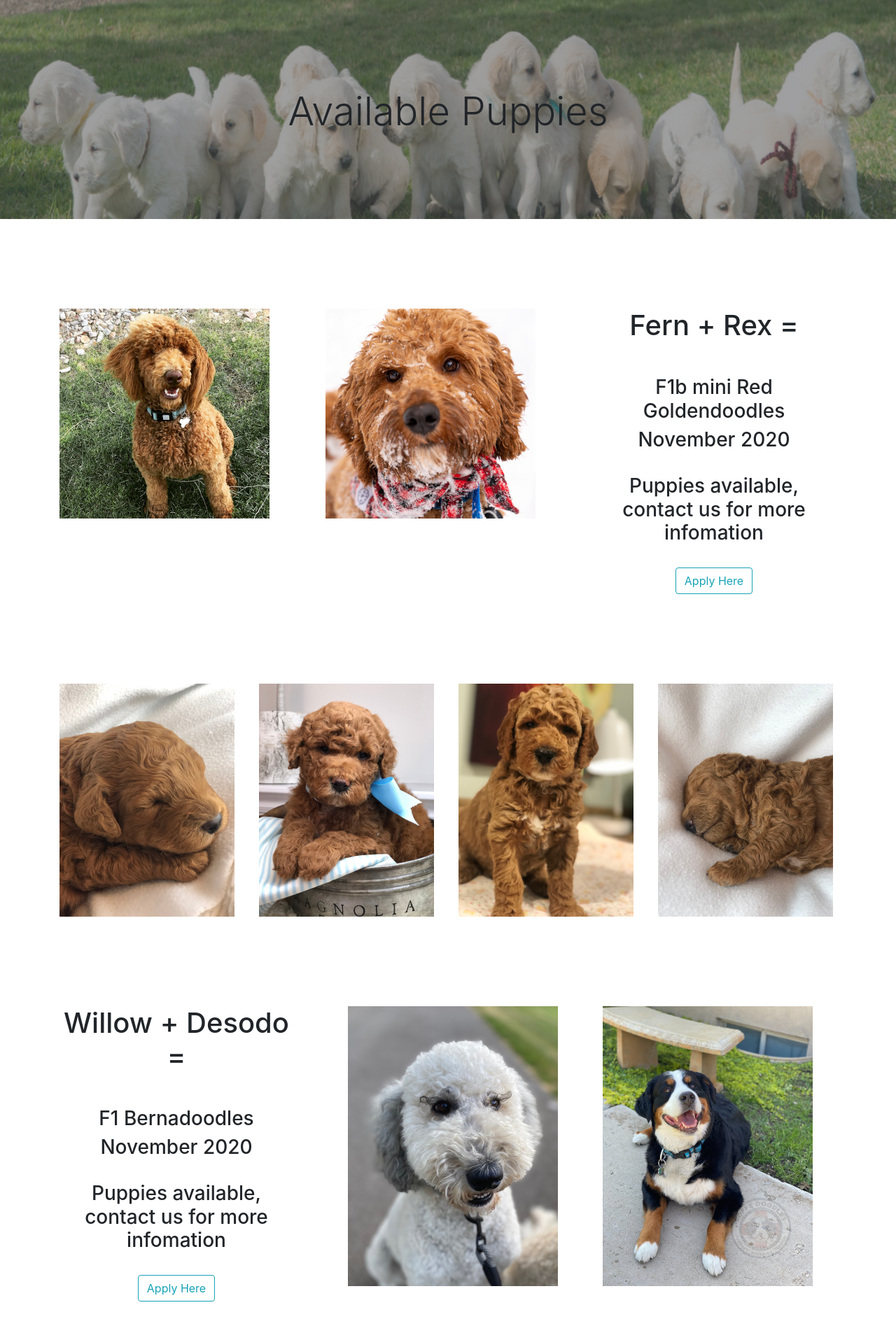
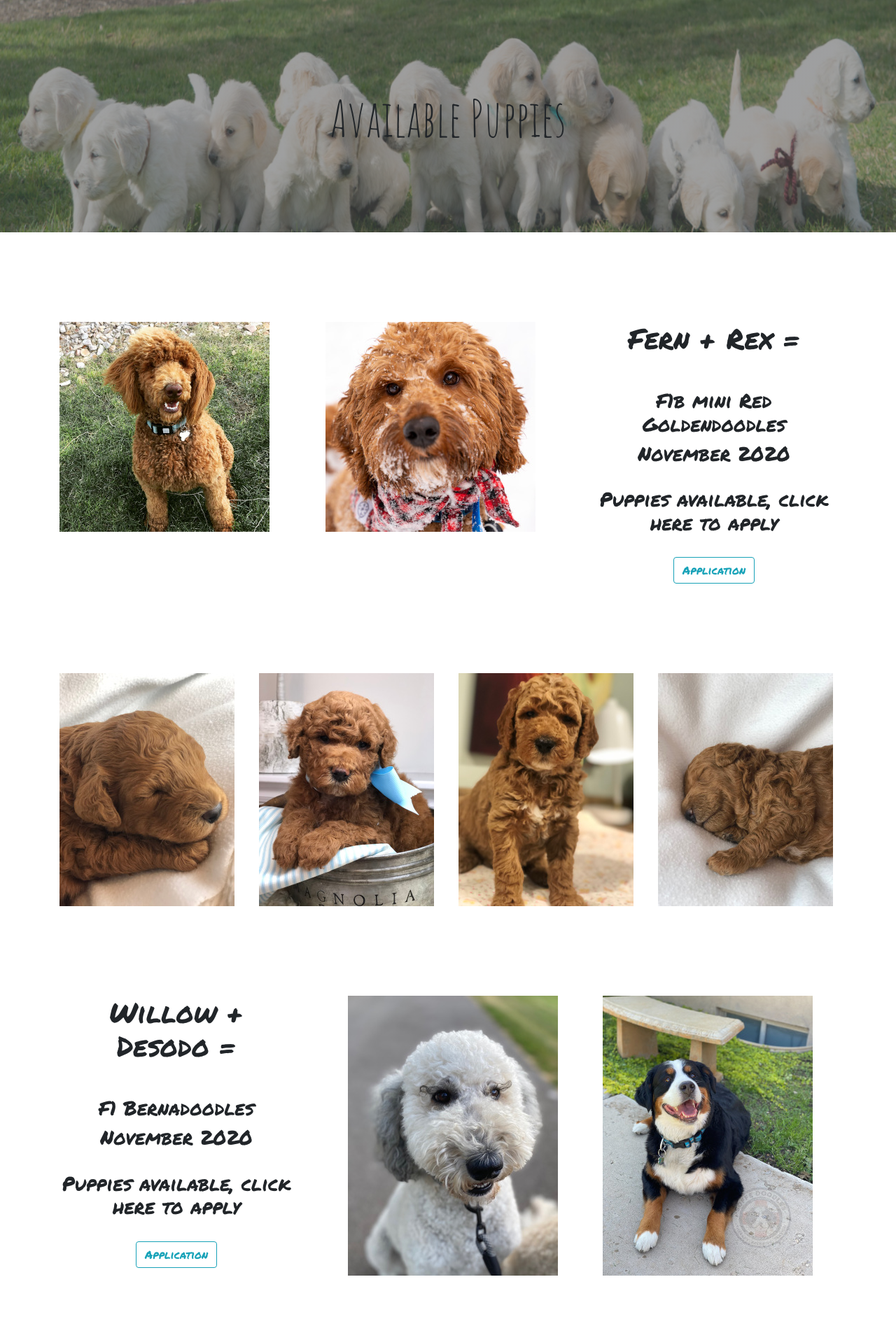
Before and after one commit to benklinton/Soffe-Doodles, a React (Create React App) app: page /avaliable-puppies in a window 1280 px wide. Shown: the part 145-2060 px from the top of the page at 70% size. Built offline with nearby package versions, Linux system fonts and the light colour scheme.

Commit message:
added some fonts onto pages

```diff
--- a/public/index.html
+++ b/public/index.html
@@ -28,7 +28,7 @@
     <link rel="stylesheet" href="https://stackpath.bootstrapcdn.com/bootstrap/4.5.2/css/bootstrap.min.css">
 
     <!--Font Family Link-->
-    <link href="https://fonts.googleapis.com/css2?family=Architects+Daughter&family=Montserrat&display=swap" rel="stylesheet">
+    <link href="https://fonts.googleapis.com/css2?family=Amatic+SC&family=Caveat:wght@700&family=Indie+Flower&family=Permanent+Marker&display=swap" rel="stylesheet">
 
     <!--Font Awesome CDN-->
     <script src="https://use.fontawesome.com/releases/v5.13.0/js/all.js"></script>
--- a/src/components/available puppies/index.js
+++ b/src/components/available puppies/index.js
@@ -26,7 +26,7 @@ function LitterInfo() {
                 <Container className='h-100'>
                     <Row className='h-100 align-items-center'>
                         <div className='col-lg-12'>
-                            <h1 className='display-4 text-black mb-4' style={{ textAlign: 'center' }}> Available Puppies</h1>
+                            <h1 className='mb-4 header-font' style={{ textAlign: 'center' }}> Available Puppies</h1>
                         </div>
 
                     </Row>
@@ -46,8 +46,8 @@ function LitterInfo() {
                             <h1 id='text'>Rex is a handsome 27lbs F1 mini Goldendoodle </h1>
                         </div>
                     </Col>
-                    <Col style={{ textAlign: 'center' }}>
-                        <h1 id="margin-custom" >
+                    <Col style={{ textAlign: 'center' }} className="ap-font1">
+                        <h1 id="margin-custom">
                             Fern + Rex =
                         </h1>
                         <h3 style={{ marginTop: '3rem' }}>
@@ -57,10 +57,10 @@ function LitterInfo() {
                             November 2020
                         </h3>
                         <h3 style={{ marginTop: '2rem' }}>
-                            Puppies available, contact us for more infomation
+                            Puppies available, click here to apply
                         </h3>
                         <br></br>
-                        <Button variant="outline-info" href="/application">Apply Here</Button>
+                        <Button variant="outline-info" href="/application">Application</Button>
                     </Col>
                 </Row>
                 <Row>
@@ -78,7 +78,7 @@ function LitterInfo() {
                     </Col>
                 </Row>
                 <Row>
-                    <Col style={{ textAlign: 'center', marginRight: "3rem" }}>
+                    <Col style={{ textAlign: 'center', marginRight: "3rem" }} className="ap-font1">
                         <h1>
                             Willow + Desodo =
                         </h1>
@@ -89,10 +89,10 @@ function LitterInfo() {
                             November 2020
                         </h3>
                         <h3 style={{ marginTop: '2rem' }}>
-                            Puppies available, contact us for more infomation
+                            Puppies available, click here to apply
                         </h3>
                         <br></br>
-                        <Button variant="outline-info" href="/application">Apply Here</Button>
+                        <Button variant="outline-info" href="/application">Application</Button>
                     </Col>
                     <Col id='non-margin'>
                         <img src={Willow} id='dog-img' alt="pics of puppies"></img>
@@ -125,7 +125,7 @@ function LitterInfo() {
                     <Col >
                         <img src={Scout} id='dog-img' alt="pics of puppies"></img>
                     </Col>
-                    <Col style={{ textAlign: 'center', marginRight: "3rem", marginTop: "3rem" }}>
+                    <Col style={{ textAlign: 'center', marginRight: "3rem", marginTop: "3rem" }} className="ap-font1">
                         <h2>
                             Scout our AKC Bernese Moutain Dog will be having her next litter spring of 2021
                         </h2>
--- a/src/components/available puppies/style.css
+++ b/src/components/available puppies/style.css
@@ -64,3 +64,10 @@
         background-size: cover;
         background-attachment: scroll;
 }
+
+.ap-font1 {
+  font-family: 'Permanent Marker', cursive;
+}
+.ap-font2 {
+  font-family: 'Indie Flower', cursive;
+}
--- a/src/components/dog info/index.js
+++ b/src/components/dog info/index.js
@@ -18,7 +18,7 @@ function DogInfo() {
             <Container className='h-100'>
                 <Row className='h-100 align-items-center'>
                     <div className='col-lg-12'>
-                        <h1 className='display-4 text-black mb-4' style={{textAlign: 'center'}}> Sires and Dames</h1>
+                        <h1 className='mb-4 header-font' style={{textAlign: 'center'}}> Sires and Dames</h1>
                     </div>
 
                 </Row>
--- a/src/components/header/index.js
+++ b/src/components/header/index.js
@@ -9,7 +9,7 @@ function Header() {
             <Container className='h-100'>
                 <Row className='h-100 align-items-center'>
                     <div className='col-lg-12'>
-                        <h1 className='display-4 text-black mb-4' style={{textAlign: 'center'}}> Application</h1>
+                        <h1 className='mb-4 header-font' style={{textAlign: 'center'}}> Application</h1>
                     </div>
 
                 </Row>
--- a/src/components/header/style.css
+++ b/src/components/header/style.css
@@ -11,3 +11,8 @@
         background-size: cover;
         background-attachment: scroll;
 }
+
+.header-font {
+    font-family: 'Amatic SC', cursive;
+    font-size: 4.5rem;
+  }
```
